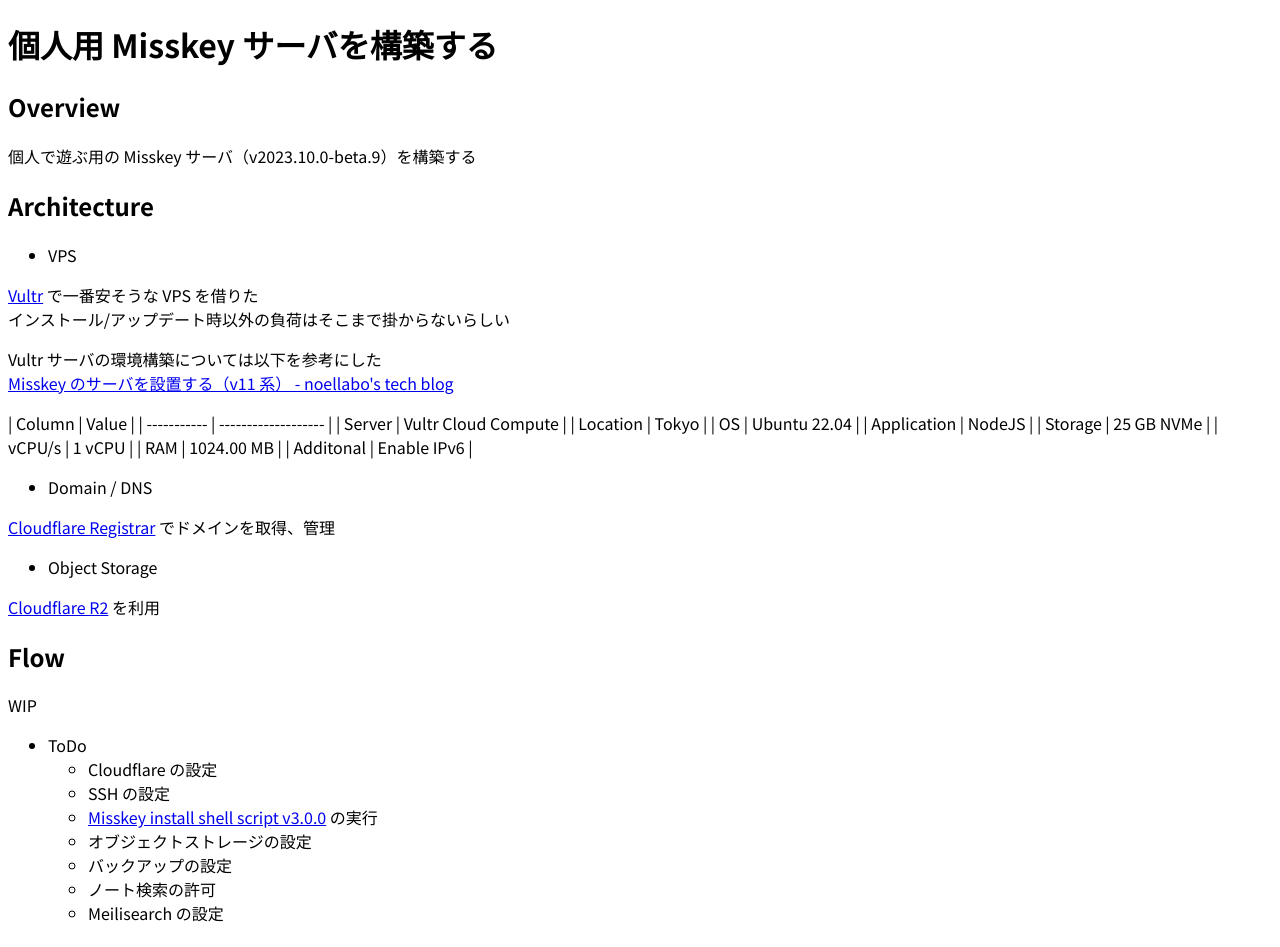
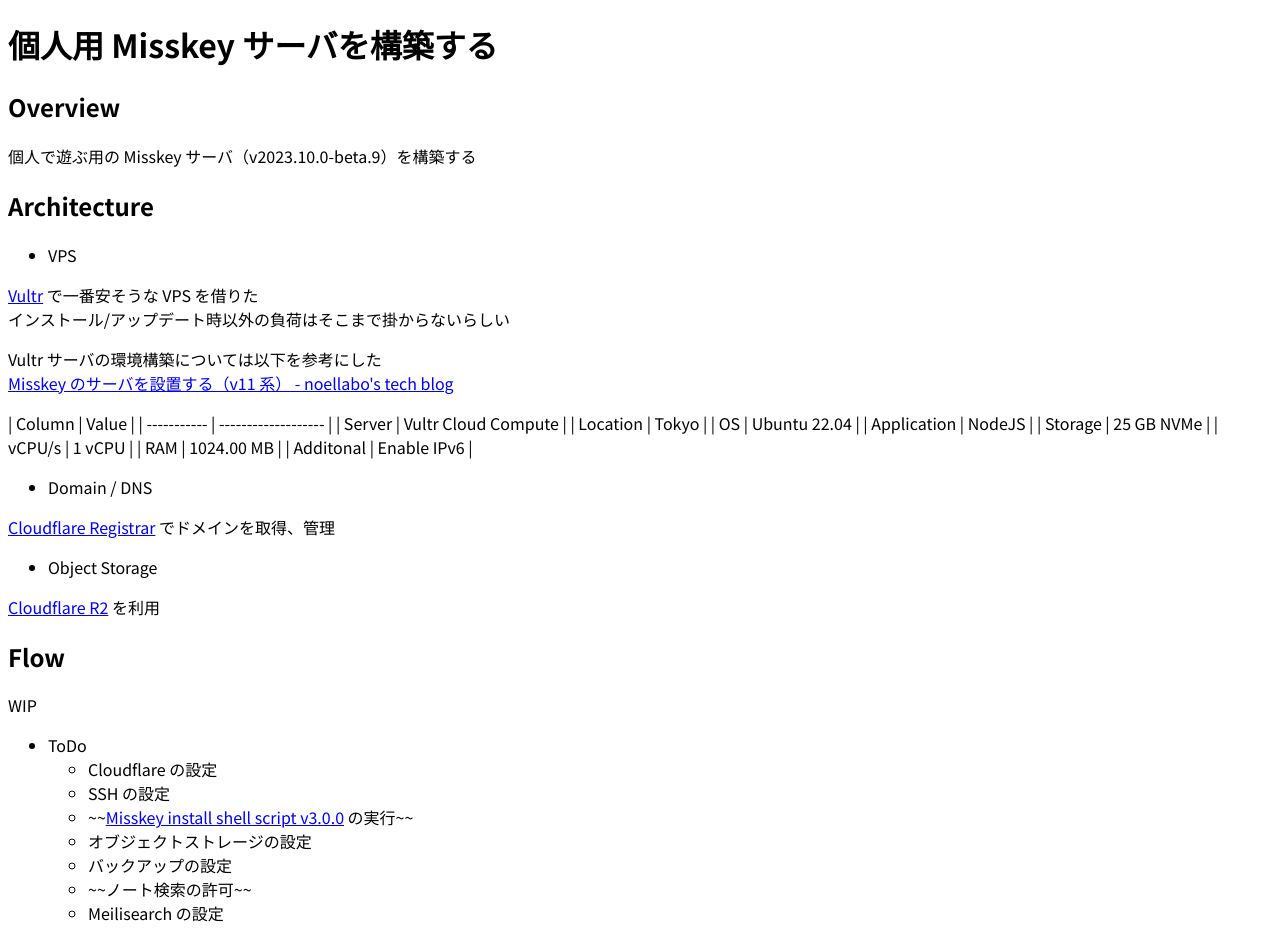
Before and after one commit to unishigure/tiken, a Next.js app: page /others/build-misskey-in-vultr in a window 1280 px wide. Shown: the top 947 px of the page. Built offline with nearby package versions, Linux system fonts and the light colour scheme.

Commit message:
Update build-misskey-in-vultr

```diff
--- a/pages/others/build-misskey-in-vultr.mdx
+++ b/pages/others/build-misskey-in-vultr.mdx
@@ -42,10 +42,10 @@ WIP
 - ToDo
   - Cloudflare の設定
   - SSH の設定
-  - [Misskey install shell script v3.0.0](https://misskey-hub.net/docs/install/bash.html) の実行
+  - ~~[Misskey install shell script v3.0.0](https://misskey-hub.net/docs/install/bash.html) の実行~~
   - オブジェクトストレージの設定
   - バックアップの設定
-  - ノート検索の許可
+  - ~~ノート検索の許可~~
   - Meilisearch の設定
 
 ### [Misskey install shell script v3.0.0](https://misskey-hub.net/docs/install/bash.html) の実行
```
